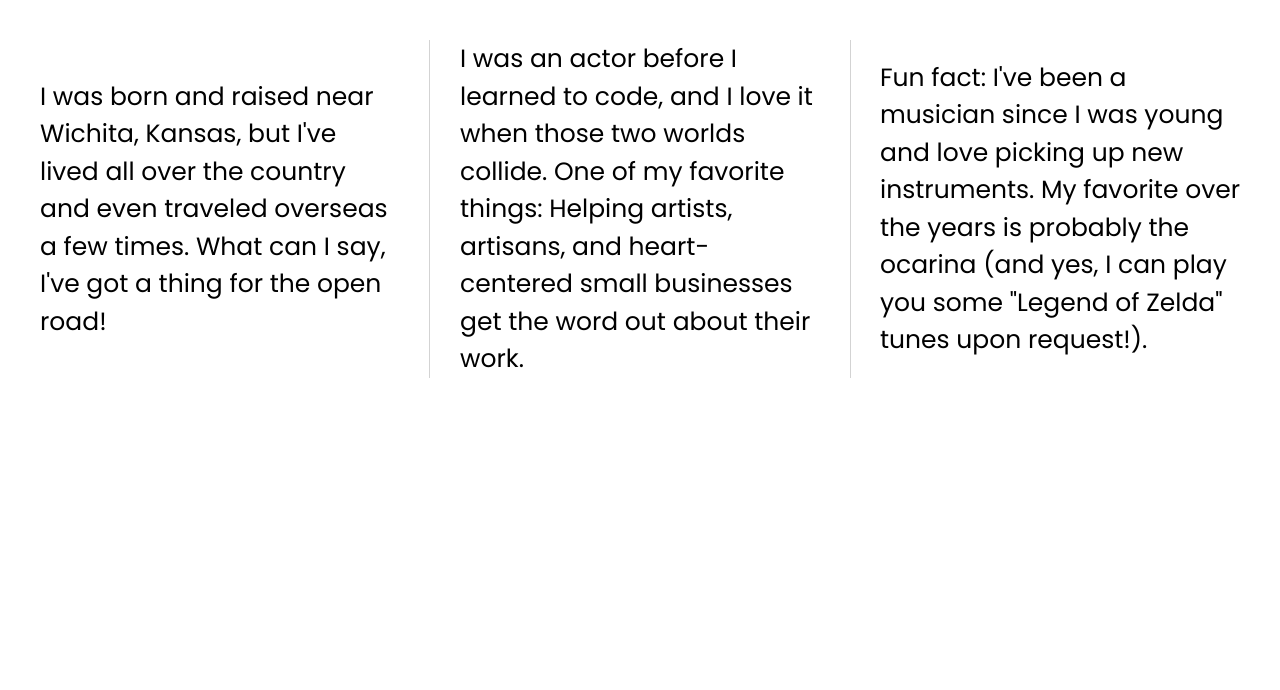
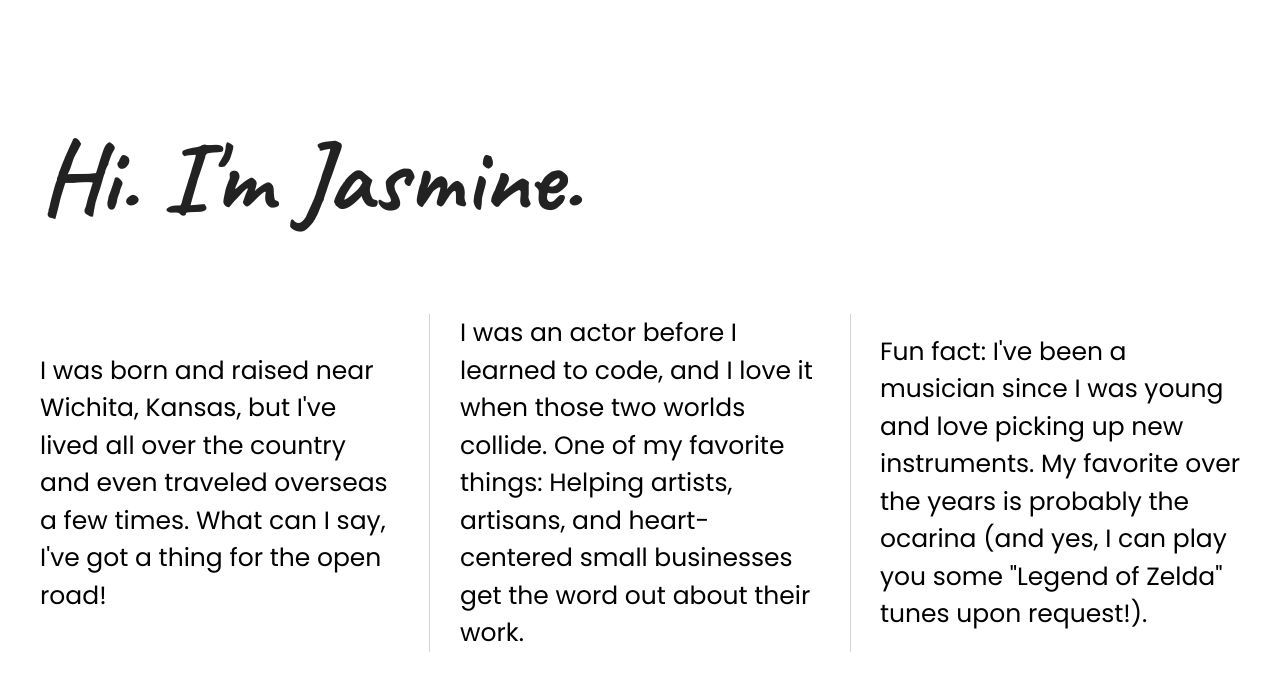
Before and after one commit to jpfingsten/divs-flexbox-starter, a plain HTML site: page index.html in a window 1280 px wide. Drawn offline with nearby package versions, Linux system fonts and the light colour scheme.

Commit message:
Added header

```diff
--- a/css/main.css
+++ b/css/main.css
@@ -102,10 +102,17 @@ html {
 }
 
 body {
-  font-family: 'Source Sans Pro', sans-serif;
   padding: 2em;
   font-size: 1.25em;
   height: 100%;
+}
+
+h1 {
+  font-family: 'Caveat', cursive;
+  font-size: 5em;
+  font-weight: 700;
+  display: flex;
+  align-items: center;
 }
 
 .wrapper {
--- a/index.html
+++ b/index.html
@@ -16,11 +16,15 @@
         <link href='http://fonts.googleapis.com/css?family=Lora:700' rel='stylesheet' type='text/css'>
         <link href='http://fonts.googleapis.com/css?family=Source+Sans+Pro:400,700' rel='stylesheet' type='text/css'>
         <link href="https://fonts.googleapis.com/css2?family=Poppins:wght@300;400;700&display=swap" rel="stylesheet">
+        <link href="https://fonts.googleapis.com/css2?family=Caveat:wght@400;700&display=swap" rel="stylesheet">
     </head>
     <body>
         <!--[if lt IE 8]>
             <p class="browserupgrade">You are using an <strong>outdated</strong> browser. Please <a href="http://browsehappy.com/">upgrade your browser</a> to improve your experience.</p>
         <![endif]-->
+
+        <header>
+          <h1>Hi. I'm Jasmine.</h1>
 
         <section class="wrapper">
             <div class="div-1">
```
